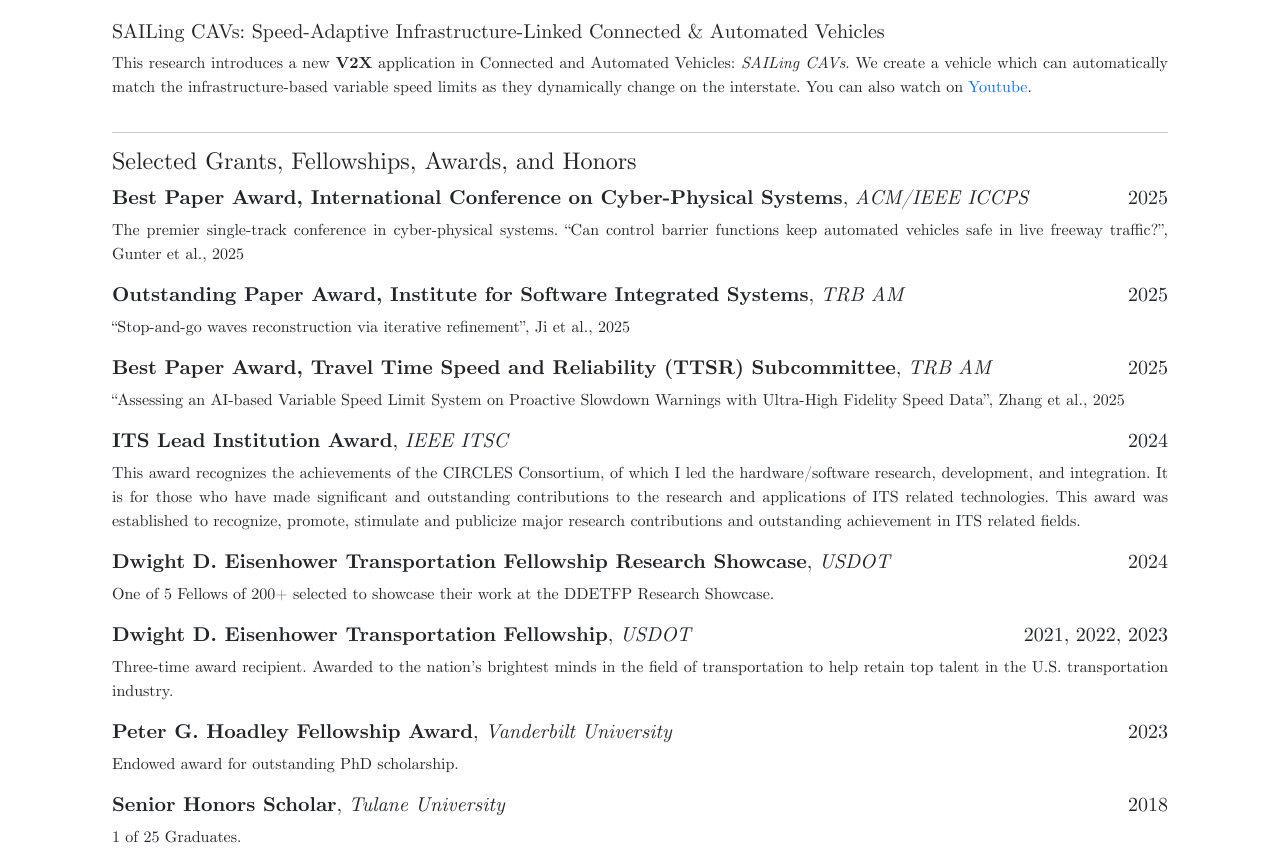
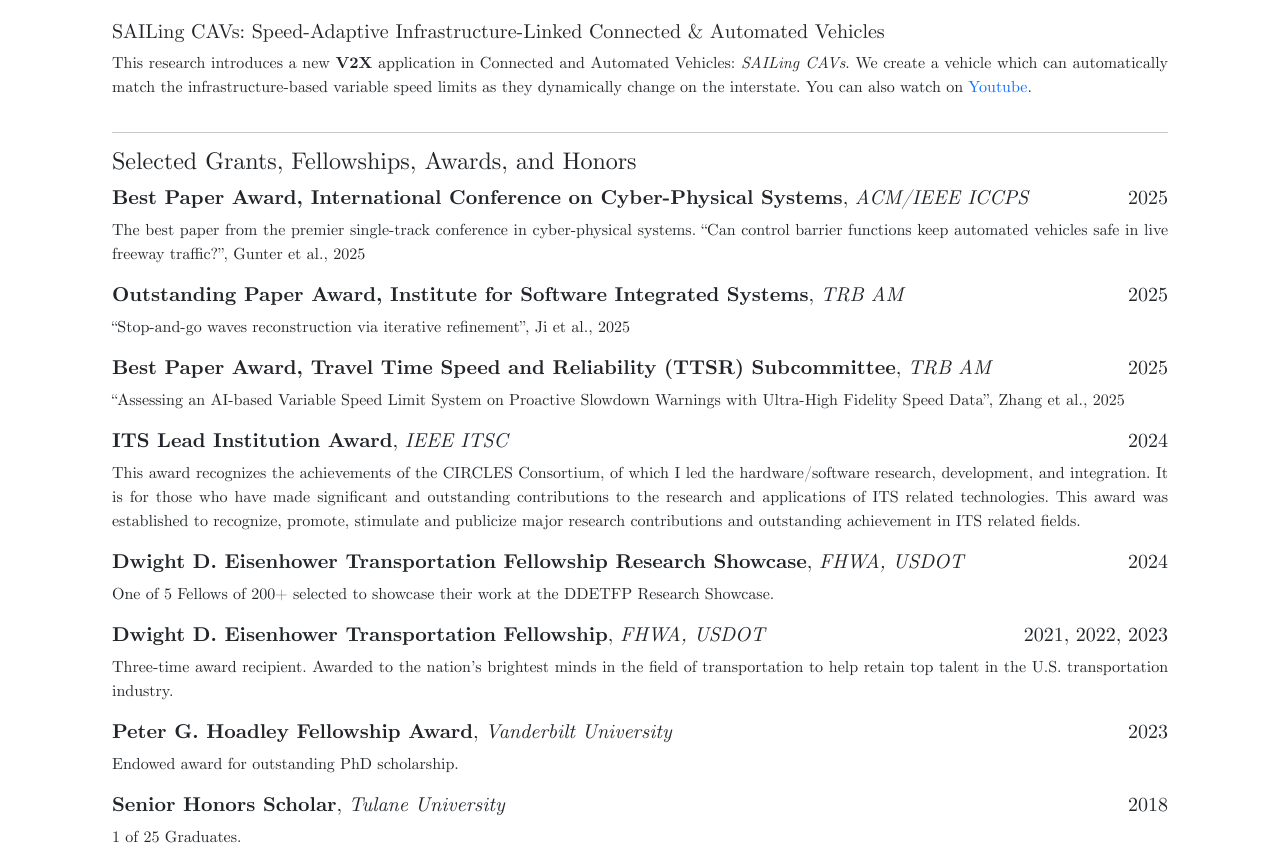
Before and after one commit to MatthewNice/MatthewNice.github.io, a Jekyll site: the page built from index.md, in a window 1280 px wide and 900 px high, scrolled down 1315 px, cut to the strip 40-900 px from the top of the window. Built offline with Jekyll 4.4.1, drawn with Linux system fonts in a browser that asks for light colours.

Commit message:
refining award language

```diff
--- a/_includes/awards.md
+++ b/_includes/awards.md
@@ -5,7 +5,7 @@ ____
 
 ##### **Best Paper Award, International Conference on Cyber-Physical Systems**, *ACM/IEEE ICCPS* <span style="float:right;"> 2025 </span>
 
-The premier single-track conference in cyber-physical systems. “Can control barrier functions keep automated vehicles safe in live freeway traffic?”, Gunter et al., 2025
+The best paper from the premier single-track conference in cyber-physical systems. “Can control barrier functions keep automated vehicles safe in live freeway traffic?”, Gunter et al., 2025
 
 ##### **Outstanding Paper Award, Institute for Software Integrated Systems**, *TRB AM* <span style="float:right;"> 2025 </span>
 
@@ -19,11 +19,11 @@ The premier single-track conference in cyber-physical systems. “Can control ba
 
 This award recognizes the achievements of the CIRCLES Consortium, of which I led the hardware/software research, development, and integration. It is for those who have made significant and outstanding contributions to the research and applications of ITS related technologies. This award was established to recognize, promote, stimulate and publicize major research contributions and outstanding achievement in ITS related fields.
 
-##### **Dwight D. Eisenhower Transportation Fellowship Research Showcase**, *USDOT* <span style="float:right;"> 2024 </span>
+##### **Dwight D. Eisenhower Transportation Fellowship Research Showcase**, *FHWA, USDOT* <span style="float:right;"> 2024 </span>
 
 One of 5 Fellows of 200+ selected to showcase their work at the DDETFP Research Showcase.
 
-##### **Dwight D. Eisenhower Transportation Fellowship**, *USDOT* <span style="float:right;"> 2021, 2022, 2023 </span>
+##### **Dwight D. Eisenhower Transportation Fellowship**, *FHWA, USDOT* <span style="float:right;"> 2021, 2022, 2023 </span>
 
 Three-time award recipient. Awarded to the nation’s brightest minds in the field of transportation to help retain top talent in the U.S. transportation industry.
 
```
